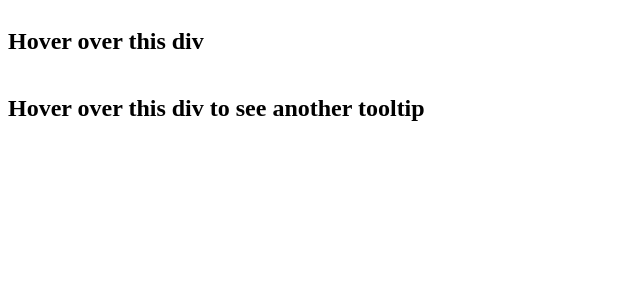
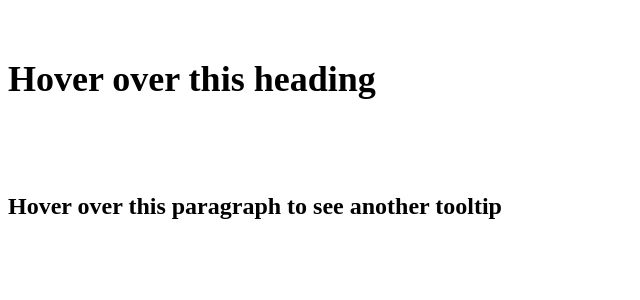
Before and after one commit to acciojob/react-composition-3-Aravindhan-Rajendran, a React app: page / in a window 1280 px wide. Shown: the top 300 px of the page, without its empty margins (0-640 px from the left). Built offline with nearby package versions, Linux system fonts and the light colour scheme.

Commit message:
Update App.js

```diff
--- a/src/components/App.js
+++ b/src/components/App.js
@@ -5,11 +5,11 @@ import './../styles/App.css';
 const App = () => {
   return (
     <div>
-      <Tooltip text="This is a tooltip for the first div">
-        Hover over this div
+      <Tooltip tooltipId="firstTooltip" text="This is a tooltip for the first div">
+        <h2>Hover over this heading</h2>
       </Tooltip>
-      <Tooltip text="This is another tooltip for the second div">
-        Hover over this div to see another tooltip
+      <Tooltip tooltipId="secondTooltip" text="This is another tooltip for the second div">
+        <p>Hover over this paragraph to see another tooltip</p>
       </Tooltip>
     </div>
   );
```
